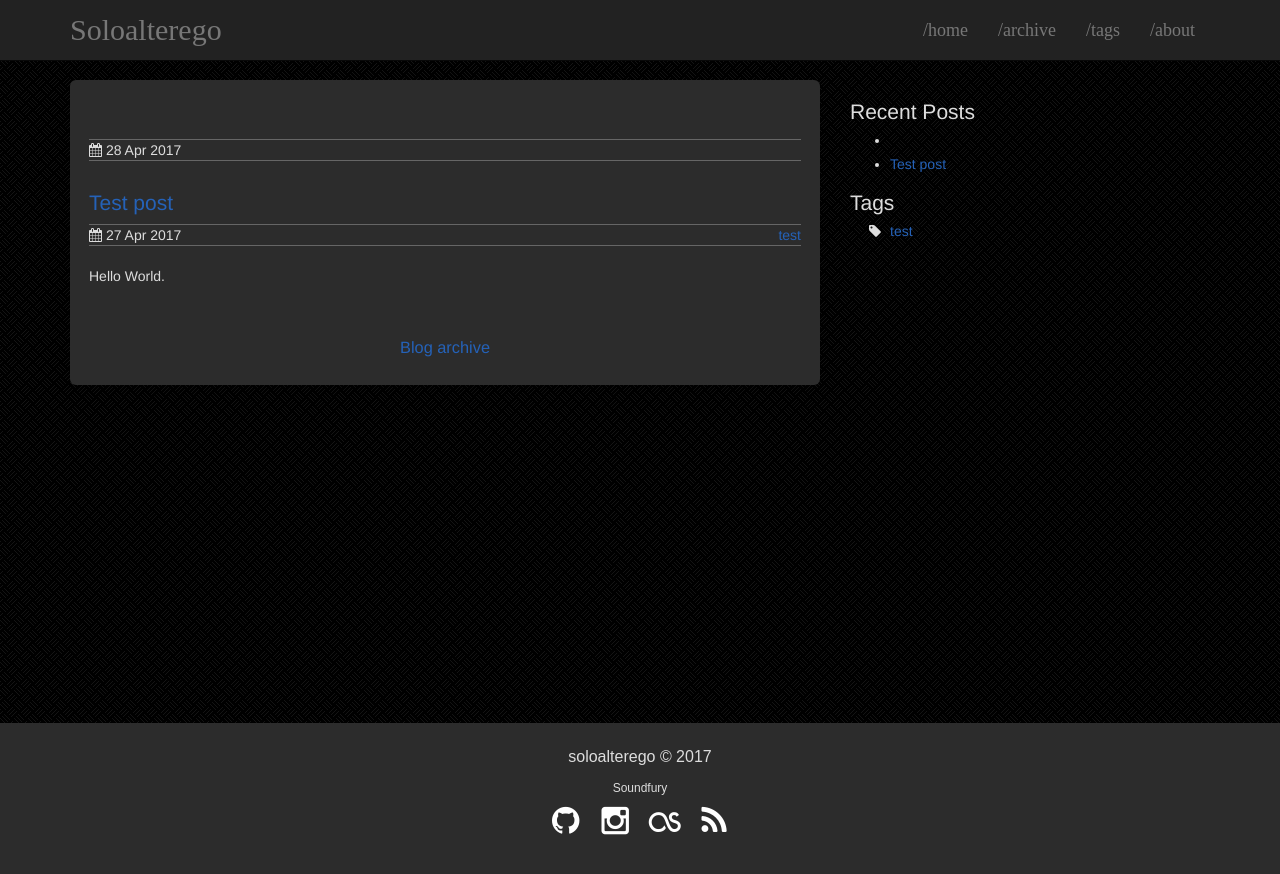
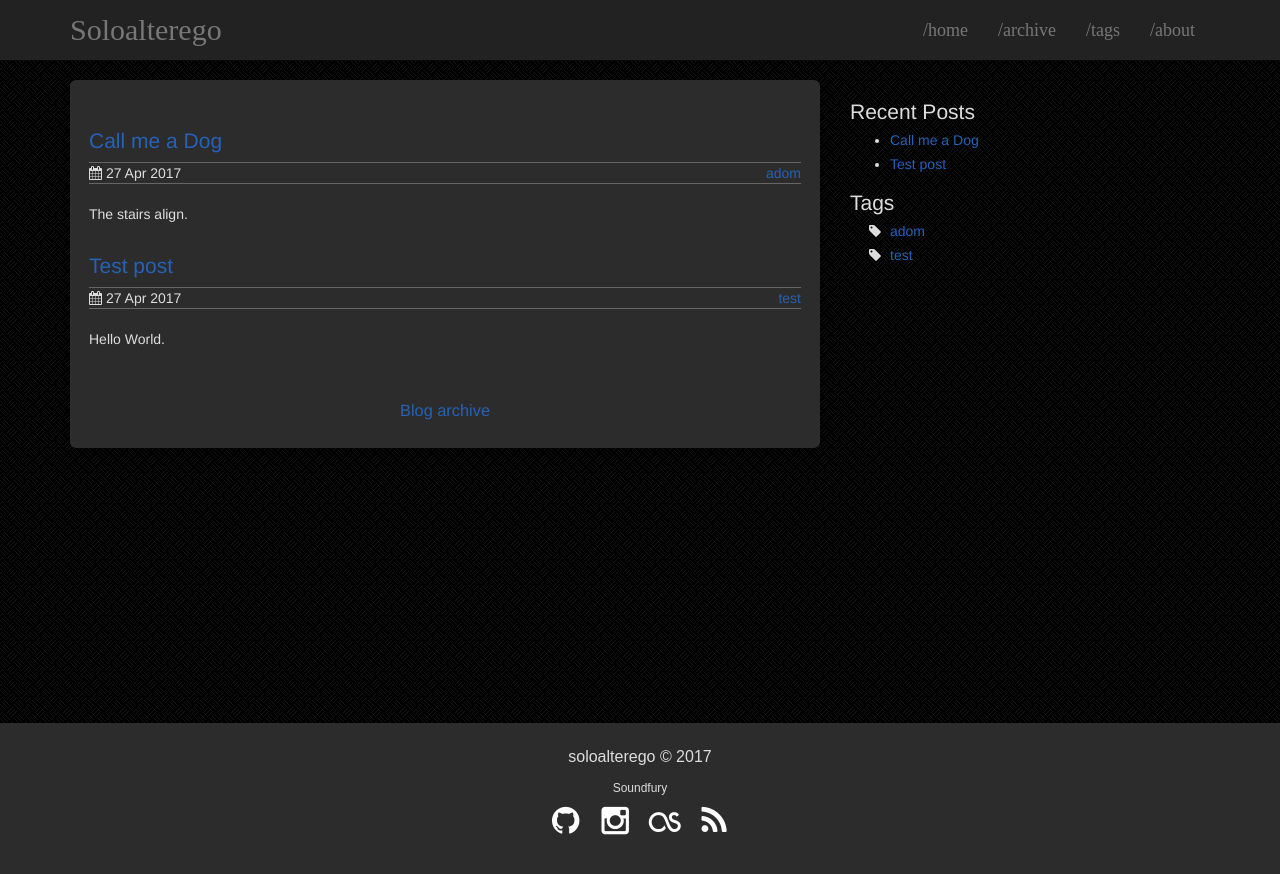
Before and after one commit to soloalterego/soloalterego.github.io, a Jekyll site: the page built from index.html, in a window 1280 px wide. Shown: the top 874 px of the page. Built offline with Jekyll 4.4.1, drawn with Linux system fonts in a browser that asks for light colours.

Commit message:
edit desc

```diff
--- a/_posts/2017-04-28-tenarlor.md
+++ b/_posts/2017-04-28-tenarlor.md
@@ -3,7 +3,7 @@ layout: post
 title: "Call me a Dog"
 date: 2017-04-27
 tags: adom
-description: > near < = happy girl.
+description: The stairs align.
 ---
 
 First time I've saved the dog. The stairs were greatly helpful in being close
```
